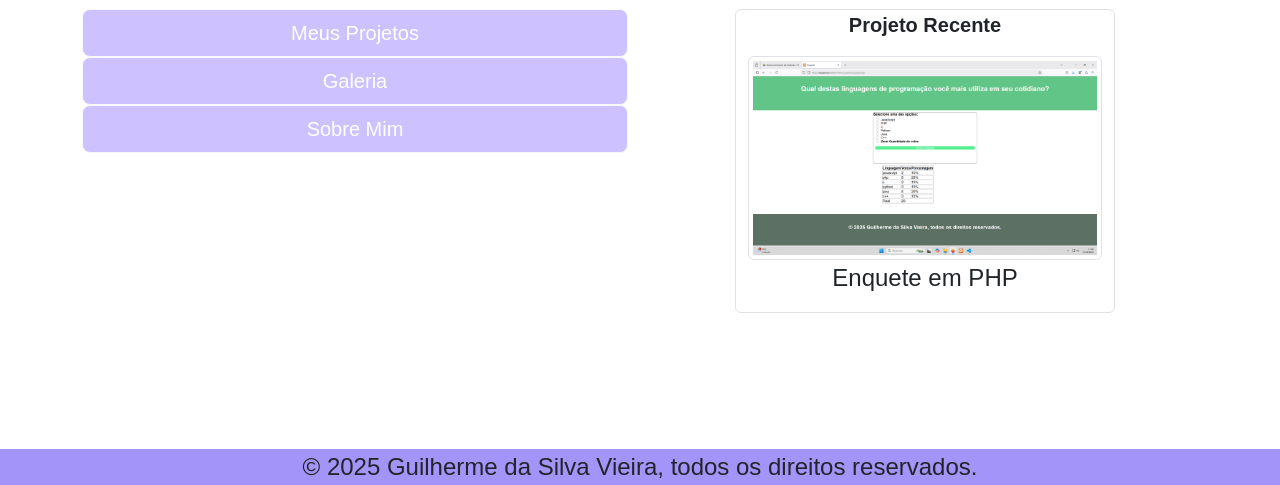
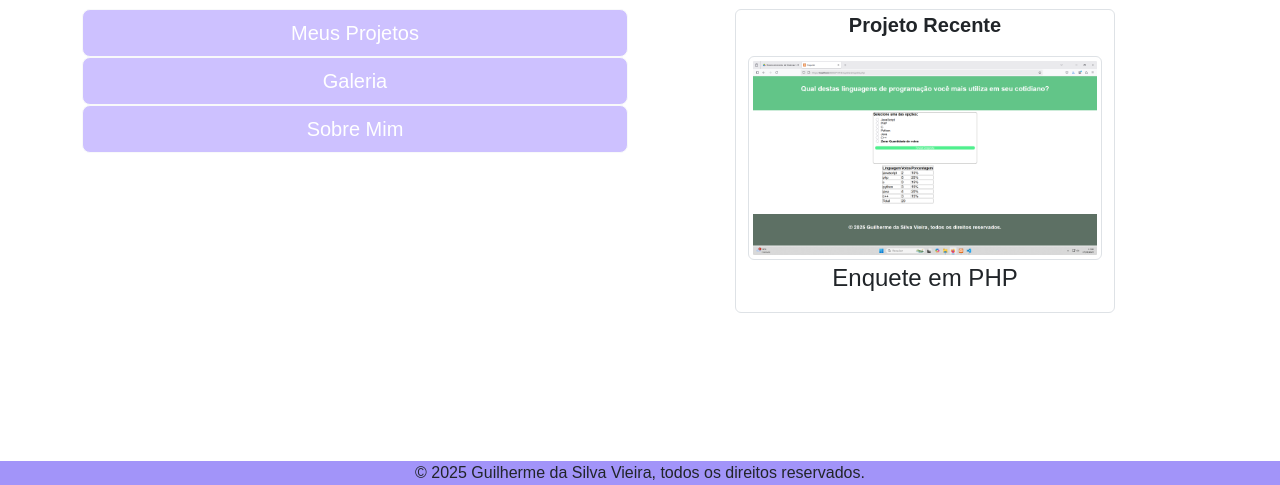
Before and after one commit to guilherme-da-silva-vieira/guilherme-da-silva-vieira.github.io, a plain HTML site: page index.html in a window 1280 px wide. Shown: the part 315-800 px from the top of the page. Drawn offline with nearby package versions, Linux system fonts and the light colour scheme.

Commit message:
ajustes no rodapé do index

```diff
--- a/index.html
+++ b/index.html
@@ -73,7 +73,7 @@
 	  </div>
   </main>
       <!--Rodapé-->
-    <footer class="bottom-0 start-0 end-0 text-center bg-purple position-absolute fs-4"><span id="copy"></span></footer>
+    <footer class="bottom-0 start-0 end-0 text-center bg-purple position-absolute fs-6"><span id="copy"></span></footer>
     <script src="https://cdn.jsdelivr.net/npm/bootstrap@5.3.7/dist/js/bootstrap.bundle.min.js"
         integrity="sha384-ndDqU0Gzau9qJ1lfW4pNLlhNTkCfHzAVBReH9diLvGRem5+R9g2FzA8ZGN954O5Q"
         crossorigin="anonymous"></script>
```
